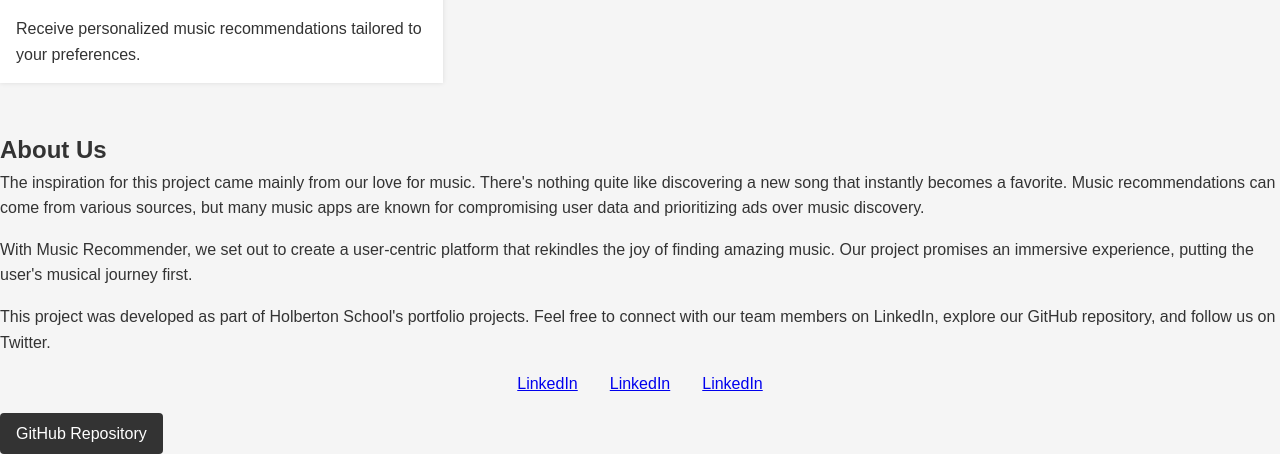
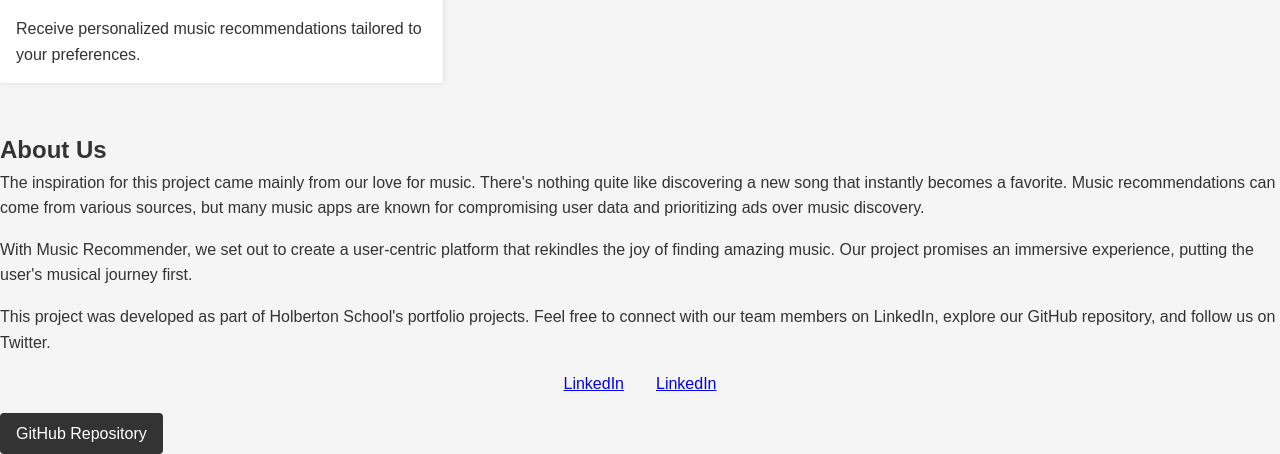
Before and after one commit to NicolasTfile/landing-page, a plain HTML site: page index.html in a window 1280 px wide. Shown: the part 525-979 px from the top of the page. Drawn offline with Linux system fonts and the light colour scheme.

Commit message:
Update index.html

```diff
--- a/index.html
+++ b/index.html
@@ -49,7 +49,6 @@
         <ul>
             <li><a href="https://www.linkedin.com/in/teammember1" target="_blank">LinkedIn</a></li>
             <li><a href="https://www.linkedin.com/in/teammember2" target="_blank">LinkedIn</a></li>
-            <li><a href="https://www.linkedin.com/in/teammember3" target="_blank">LinkedIn</a></li>
         </ul>
         <a class="btn" href="https://github.com/NicolasTfile/Music_Recommender" target="_blank">GitHub Repository</a>
     </section>
```
